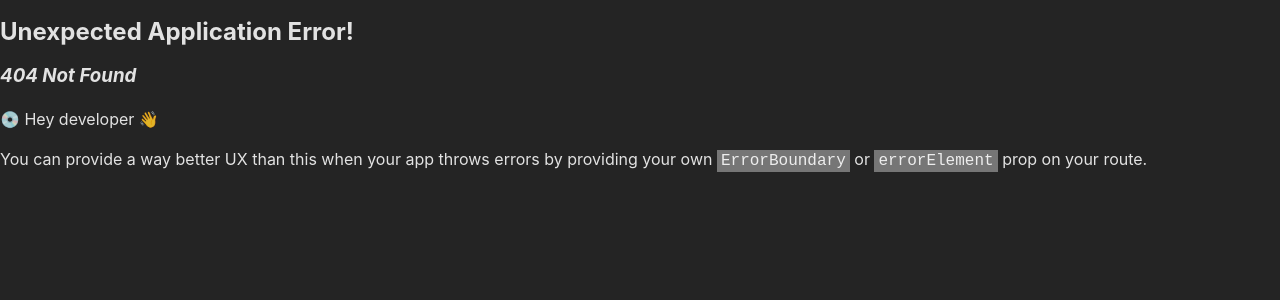
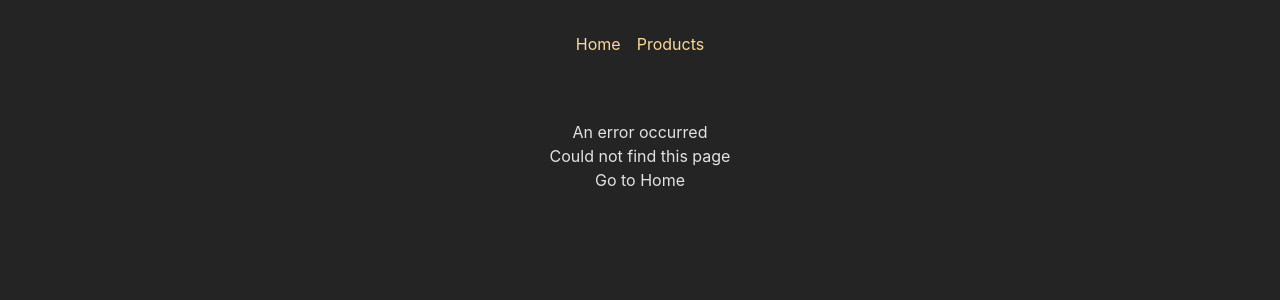
Before and after one commit to devProMaleek/react-router-tutorial, a React (Create React App) app: page /products/1 in a window 1280 px wide. Before the commit this address had no page. Shown: the top 300 px of the page. Built offline with nearby package versions, Linux system fonts and the light colour scheme.

Commit message:
feat: Show Error page using Errorelement

```diff
--- a/package.json
+++ b/package.json
@@ -38,5 +38,10 @@
       "last 1 firefox version",
       "last 1 safari version"
     ]
+  },
+  "devDependencies": {
+    "autoprefixer": "^10.4.13",
+    "postcss": "^8.4.21",
+    "tailwindcss": "^3.2.4"
   }
 }
--- a/src/App.js
+++ b/src/App.js
@@ -2,6 +2,8 @@ import { createBrowserRouter, RouterProvider } from 'react-router-dom';
 import Homepage from './Pages/Homepage';
 import Productpage from './Pages/Productpage';
 import RootLayout from './Layout/RootLayout';
+import Errorpage from './Pages/Errorpage';
+import NotFound from './Pages/NotFound';
 
 const router = createBrowserRouter([
   {
@@ -11,7 +13,12 @@ const router = createBrowserRouter([
       { path: '/', element: <Homepage /> },
       { path: '/products', element: <Productpage /> },
     ],
+    errorElement: <Errorpage />,
   },
+  // {
+  //   path: '*',
+  //   element: <NotFound />,
+  // },
 ]);
 
 function App() {
--- a/src/Layout/RootLayout.jsx
+++ b/src/Layout/RootLayout.jsx
@@ -2,13 +2,12 @@ import React from 'react';
 import PropTypes from 'prop-types';
 import { Outlet } from 'react-router-dom';
 import MainNavigation from '../components/MainNavigation';
-import classes from './RootLayout.module.css';
 
 const RootLayout = (props) => {
   return (
     <>
       <MainNavigation />
-      <main className={classes.content}>
+      <main>
         <Outlet />
       </main>
     </>
--- a/src/Layout/RootLayout.module.css
+++ /dev/null
@@ -1,4 +0,0 @@
-.content {
-  margin: 2rem auto;
-  text-align: center;
-}
--- /dev/null
+++ b/src/Pages/Errorpage.js
@@ -0,0 +1,20 @@
+import React from 'react';
+import MainNavigation from '../components/MainNavigation';
+import { Link } from 'react-router-dom';
+
+const Errorpage = () => {
+  return (
+    <>
+      <MainNavigation />
+      <main>
+        <h1>An error occurred</h1>
+        <p>Could not find this page</p>
+        <p>
+          Go to <Link to="/">Home</Link>
+        </p>
+      </main>
+    </>
+  );
+};
+
+export default Errorpage;
--- /dev/null
+++ b/src/Pages/NotFound.jsx
@@ -0,0 +1,18 @@
+import React from 'react'
+import PropTypes from 'prop-types'
+
+const NotFound = props => {
+  return (
+    <>
+    <div className='flex items-center justify-center h-screen'>
+        <h1 className="text-4xl text-center">404 - Page Not Found</h1>
+    </div>
+    </>
+  )
+}
+
+NotFound.propTypes = {
+
+}
+
+export default NotFound
--- a/src/index.css
+++ b/src/index.css
@@ -1,3 +1,7 @@
+@tailwind base;
+@tailwind components;
+@tailwind utilities;
+
 * {
   box-sizing: border-box;
 }
@@ -48,3 +52,8 @@ ul {
   margin: 0;
   padding: 0;
 }
+
+main {
+  margin: 2rem auto;
+  text-align: center;
+}
--- /dev/null
+++ b/tailwind.config.js
@@ -0,0 +1,10 @@
+/** @type {import('tailwindcss').Config} */
+module.exports = {
+  content: [
+    "./src/**/*.{js,jsx,ts,tsx}",
+  ],
+  theme: {
+    extend: {},
+  },
+  plugins: [],
+}
```
Also changed, not shown: 1 other file (tests, documents, lock files or other folders).
